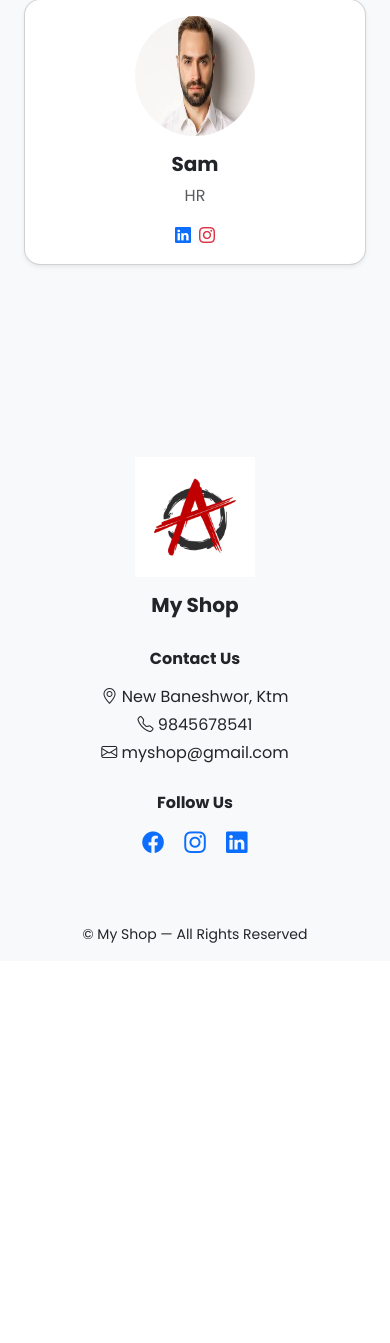
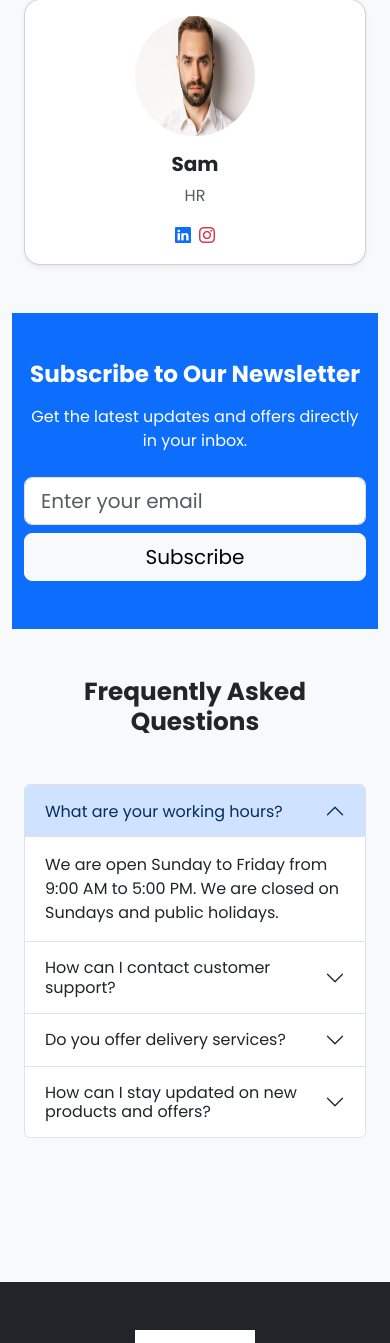
Before and after one commit to Asminstha/Learning-Utsav-2025-Python-WebDev, a Django app: page / in a window 390 px wide. Shown: the part 5157-6500 px from the top of the page. Before the commit the page ends 6100 px from the top, so only its background shows below. Run offline with Django 5.2, Linux system fonts and the light colour scheme; data comes from the database, SQL or seed files in the repository; both versions use the stored data as it was after the commit; some libraries are stand-ins or nearby versions.

Commit message:
Day 32 : Added FAQ section, newsletter subscription, and redesigned footer with responsive layout

```diff
--- a/D26/shop_template/core/models.py
+++ b/D26/shop_template/core/models.py
@@ -103,3 +103,23 @@ class TeamMember(models.Model):
 
     def __str__(self):
         return self.name
+
+
+
+
+
+class FAQ(models.Model):
+    question = models.CharField(max_length=250)
+    answer = models.TextField()
+    order = models.PositiveIntegerField(default=1)
+
+    def __str__(self):
+        return self.question
+
+
+class NewsletterSubscriber(models.Model):
+    email = models.EmailField(unique=True)
+    subscribed_at = models.DateTimeField(auto_now_add=True)
+
+    def __str__(self):
+        return self.email
--- a/D26/shop_template/core/templates/core/base.html
+++ b/D26/shop_template/core/templates/core/base.html
@@ -87,11 +87,12 @@
     </main>
 
     <!-- Footer -->
-<footer class="footer mt-5 ">
+<footer class="footer mt-5 bg-dark text-white">
   <div class="container py-5">
-    <div class="row align-items-center text-center text-md-start">
+    <div class="row align-items-center text-center text-md-start g-4">
+
       <!-- Logo / Site Info -->
-      <div class="col-md-4 mb-4 mb-md-0">
+      <div class="col-md-4">
         {% if settings.logo %}
           <img src="{{ settings.logo.url }}" alt="{{ settings.site_name }}" class="mb-3" style="max-width:120px;">
         {% endif %}
@@ -99,27 +100,45 @@
       </div>
 
       <!-- Contact Info -->
-      <div class="col-md-4 mb-4 mb-md-0">
+      <div class="col-md-4">
         <h6 class="fw-bold mb-3">Contact Us</h6>
         <p class="mb-1"><i class="bi bi-geo-alt"></i> {{ settings.address|default:"Kathmandu, Nepal" }}</p>
         <p class="mb-1"><i class="bi bi-telephone"></i> {{ settings.phone|default:"+977 9800000000" }}</p>
         <p class="mb-1"><i class="bi bi-envelope"></i> {{ settings.email|default:"info@myshop.com" }}</p>
       </div>
 
-      <!-- Social Icons -->
-      <div class="col-md-4 text-center text-md-end">
-        <h6 class="fw-bold mb-3">Follow Us</h6>
-        <a href="{{ settings.facebook_url|default:'#' }}" target="_blank" class=" me-3 social-icon"><i class="bi bi-facebook fs-4"></i></a>
-        <a href="{{ settings.instagram_url|default:'#' }}" target="_blank" class=" me-3 social-icon"><i class="bi bi-instagram fs-4"></i></a>
-        <a href="{{ settings.linkedin_url|default:'#' }}" target="_blank" class=" social-icon"><i class="bi bi-linkedin fs-4"></i></a>
+      <!-- Newsletter Subscription -->
+      <div class="col-md-4">
+        <h6 class="fw-bold mb-3">Subscribe to Our Newsletter</h6>
+        <form method="POST" class="d-flex flex-column flex-sm-row gap-2">
+          {% csrf_token %}
+          <input type="email" name="newsletter_email" class="form-control form-control-lg" placeholder="Enter your email" required>
+          <button type="submit" class="btn btn-primary btn-lg">Subscribe</button>
+        </form>
+
+        {% if messages %}
+          <div class="mt-2">
+            {% for message in messages %}
+              <div class="alert alert-light p-2 mb-1" role="alert">{{ message }}</div>
+            {% endfor %}
+          </div>
+        {% endif %}
       </div>
+
     </div>
   </div>
-  <div class="text-center py-3 small footer-bottom">
+
+  <!-- Social Icons Row -->
+  <div class="container text-center mt-4">
+    <a href="{{ settings.facebook_url|default:'#' }}" target="_blank" class="me-3 text-white fs-4"><i class="bi bi-facebook"></i></a>
+    <a href="{{ settings.instagram_url|default:'#' }}" target="_blank" class="me-3 text-white fs-4"><i class="bi bi-instagram"></i></a>
+    <a href="{{ settings.linkedin_url|default:'#' }}" target="_blank" class="text-white fs-4"><i class="bi bi-linkedin"></i></a>
+  </div>
+
+  <div class="text-center py-3 small footer-bottom mt-3 border-top border-secondary">
     © {{ settings.site_name }} — All Rights Reserved
   </div>
 </footer>
-
 
     <!-- Toast messages -->
     <div class="position-fixed bottom-0 end-0 p-3" style="z-index: 1100;">
--- a/D26/shop_template/core/templates/core/home.html
+++ b/D26/shop_template/core/templates/core/home.html
@@ -161,5 +161,58 @@
   </div>
 </section>
 
+<!-- Newsletter Section -->
+<section class="py-5 bg-primary text-white">
+  <div class="container text-center">
+    <h3 class="fw-bold mb-3">Subscribe to Our Newsletter</h3>
+    <p class="mb-4">Get the latest updates and offers directly in your inbox.</p>
+
+    <form method="POST" class="row justify-content-center g-2">
+      {% csrf_token %}
+      <div class="col-md-4">
+        <input type="email" name="newsletter_email" class="form-control form-control-lg" placeholder="Enter your email" required>
+      </div>
+      <div class="col-md-2">
+        <button type="submit" class="btn btn-light btn-lg w-100">Subscribe</button>
+      </div>
+    </form>
+
+    {% if messages %}
+      <div class="mt-3">
+        {% for message in messages %}
+          <div class="alert alert-light" role="alert">{{ message }}</div>
+        {% endfor %}
+      </div>
+    {% endif %}
+  </div>
+</section>
+
+
+<!-- FAQ Section -->
+<section class="py-5 bg-light" id="faq">
+  <div class="container">
+    <h2 class="fw-bold text-center mb-5">Frequently Asked Questions</h2>
+    <div class="accordion" id="faqAccordion">
+      {% for f in faqs %}
+      <div class="accordion-item">
+        <h2 class="accordion-header" id="heading{{ forloop.counter }}">
+          <button class="accordion-button {% if not forloop.first %}collapsed{% endif %}" type="button" data-bs-toggle="collapse" data-bs-target="#collapse{{ forloop.counter }}" aria-expanded="{% if forloop.first %}true{% else %}false{% endif %}" aria-controls="collapse{{ forloop.counter }}">
+            {{ f.question }}
+          </button>
+        </h2>
+        <div id="collapse{{ forloop.counter }}" class="accordion-collapse collapse {% if forloop.first %}show{% endif %}" aria-labelledby="heading{{ forloop.counter }}" data-bs-parent="#faqAccordion">
+          <div class="accordion-body">
+            {{ f.answer|safe }}
+          </div>
+        </div>
+      </div>
+      {% empty %}
+      <p class="text-center text-muted">No FAQs yet. Add some from admin panel.</p>
+      {% endfor %}
+    </div>
+  </div>
+</section>
+
+
 
 {% endblock %}
--- a/D26/shop_template/core/views.py
+++ b/D26/shop_template/core/views.py
@@ -1,5 +1,5 @@
 from django.shortcuts import render, redirect
-from .models import SiteSettings, Service, GalleryImage , AboutUs , Feature ,Testimonial, TeamMember
+from .models import SiteSettings, Service, GalleryImage , AboutUs , Feature ,Testimonial, TeamMember ,FAQ , NewsletterSubscriber
 from .forms import ContactForm
 from django.contrib import messages
 
@@ -16,6 +16,21 @@ def home(request):
     features = Feature.objects.all()
     testimonials = Testimonial.objects.all()
     team_members = TeamMember.objects.all()
+    faqs = FAQ.objects.all().order_by("order")
+
+
+ # Handle Newsletter Subscription
+    if request.method == "POST" and 'newsletter_email' in request.POST:
+        email = request.POST.get("newsletter_email")
+        if email:
+            subscriber, created = NewsletterSubscriber.objects.get_or_create(email=email)
+            if created:
+                messages.success(request, "Thank you for subscribing to our newsletter!")
+            else:
+                messages.info(request, "You are already subscribed.")
+        return redirect("home")
+
+
     context = {
         "settings": settings,
         "services": services,
@@ -24,6 +39,7 @@ def home(request):
         "features": features,
         "testimonials": testimonials,
         "team_members": team_members,
+        "faqs": faqs,
     }
     return render(request, "core/home.html", context)
 
```
Also changed, not shown: D26/shop_template/core/admin.py (+16 -1 lines), D26/shop_template/core/migrations/0009_faq.py (added), D26/shop_template/core/migrations/0010_newslettersubscriber.py (added), D26/shop_template/db.sqlite3, D32/ss/Screenshot 2025-10-28 224825.png (added), D32/ss/Screenshot 2025-10-28 224858.png (added), D32/ss/code.png (added), D32/ss/views.png (added).
